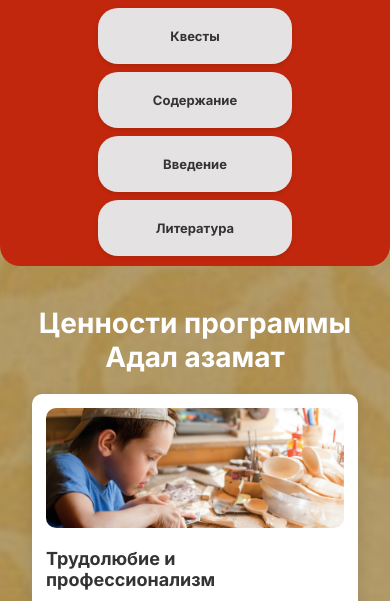
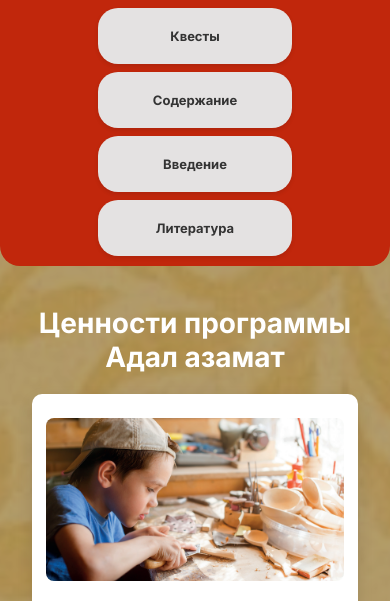
Before and after one commit to devilaiz/rusyaz, a plain HTML site: page index.html in a window 390 px wide. Shown: the part 231-832 px from the top of the page. Drawn offline with Linux system fonts and the light colour scheme.

Commit message:
adapte for phone

```diff
--- a/style.css
+++ b/style.css
@@ -170,7 +170,15 @@ main {
   transition: background 0.3s;
   height: 20px; /* одинаковая высота кнопок */
 }
-
+#lesson-text img,
+#literature-text img,
+.value-card img {
+  max-width: 100% !important;
+  height: auto !important;
+  display: block;
+  margin: 10px auto;  /* центрируем */
+  border-radius: 8px; /* чтобы были аккуратнее */
+}
 .lessons-list a:hover {
   background: #c1270c;
   color: white;
@@ -417,3 +425,11 @@ footer {
     margin: 0 auto;              /* центрируем каждую */
   }
 }
+@media (max-width: 500px) {
+  #lesson-text img,
+  #literature-text img,
+  .value-card img {
+    max-width: 100% !important;
+    height: auto !important;
+  }
+}
```
